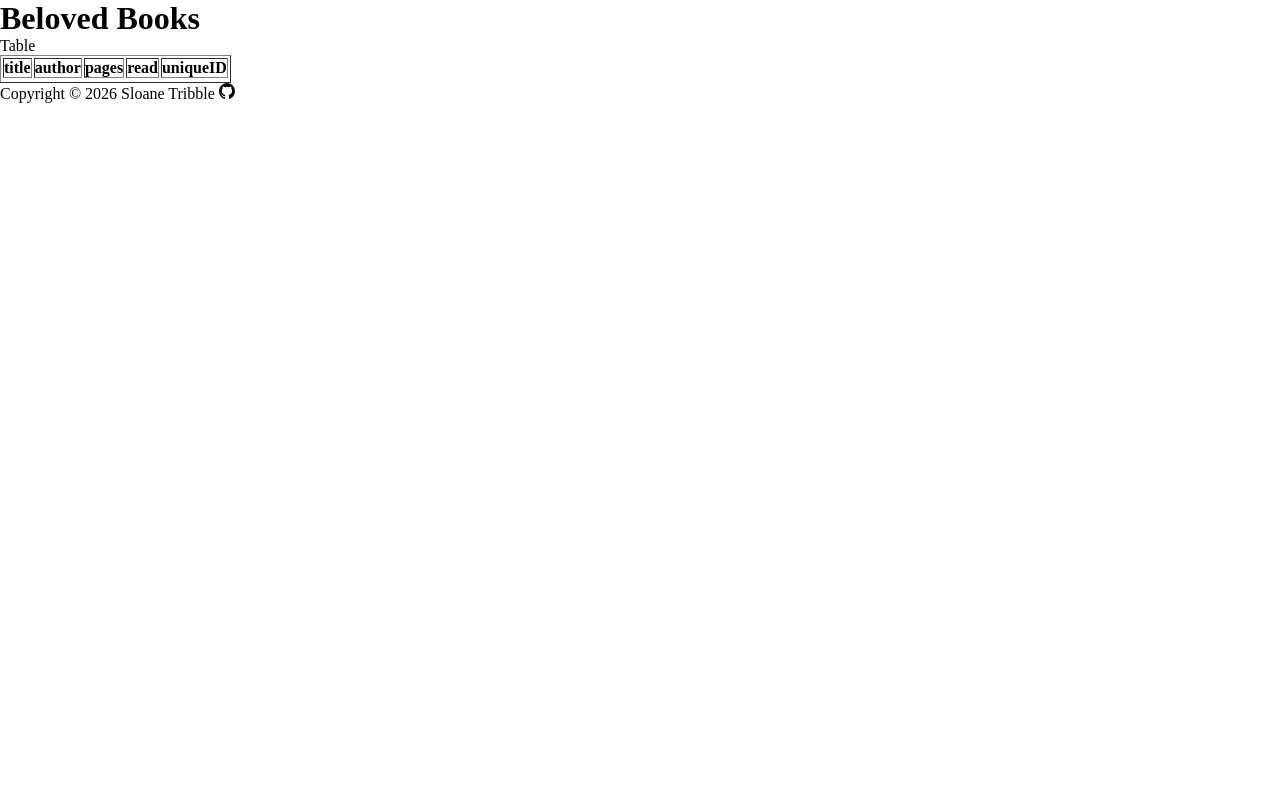
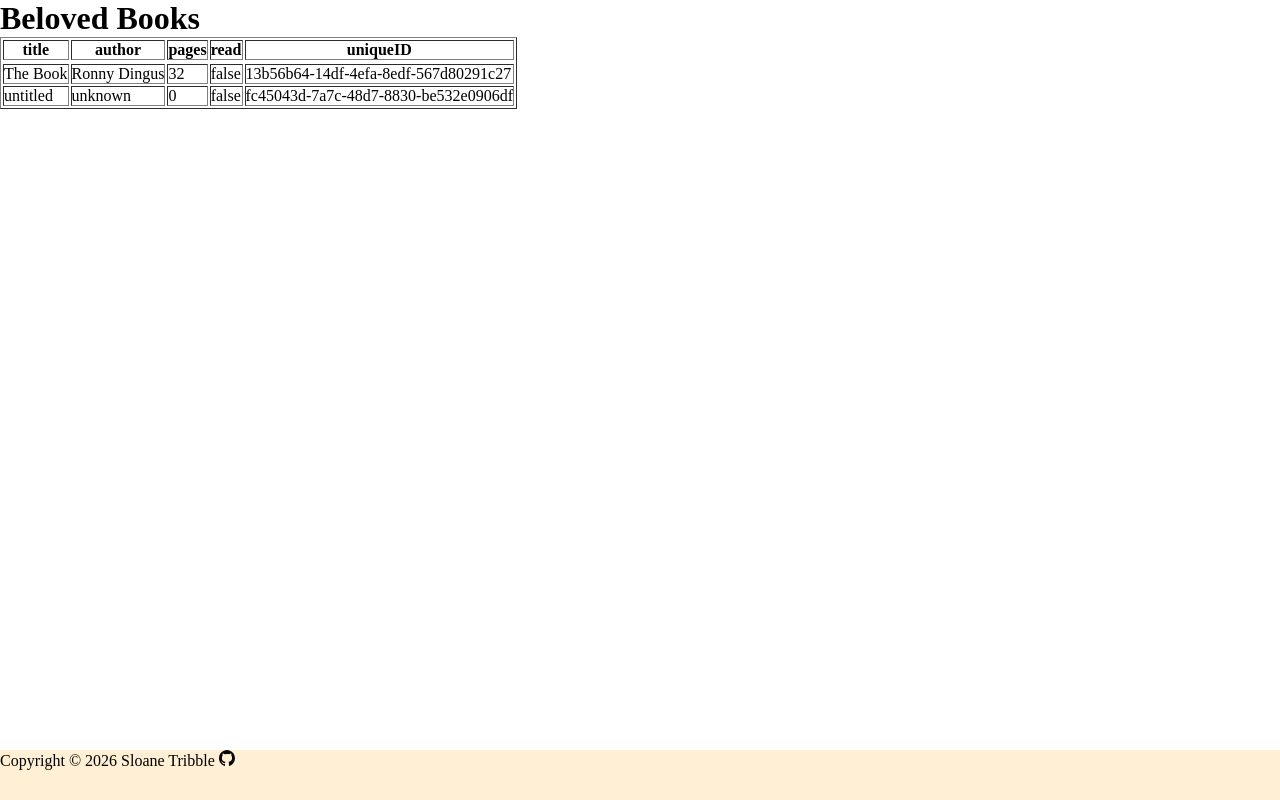
Before and after one commit to SloaneTribble/top-library-v2, a plain HTML site: page index.html in a window 1280 px wide. Drawn offline with Linux system fonts and the light colour scheme.

Commit message:
Stick footer to bottom of page; add JS functionality to populate table

```diff
--- a/index.html
+++ b/index.html
@@ -12,7 +12,7 @@
         <h1 id="main-header">Beloved Books</h1>
     </div>
 
-    <div id="table-container">Table</div>
+    <div id="table-container"></div>
 
      <footer class="footer">
       <p>
--- a/javascript.js
+++ b/javascript.js
@@ -1,7 +1,7 @@
 
 const books = [];
 
-function Book(title, author, pages, read){
+function Book(title = "untitled", author = "unknown", pages = 0, read = false){
     if (!new.target){
         throw Error("You must use the 'new' operator to call the constructor.");
     }
@@ -14,10 +14,12 @@ function Book(title, author, pages, read){
 }
 
 const testBook = new Book("The Book", "Ronny Dingus", 32, false);
+const testBookMissingValue = new Book();
 
 console.log(`Test book: ${testBook}`);
 
 books.push(testBook);
+books.push(testBookMissingValue);
 
 console.log(`Books: ${JSON.stringify(books)}`);
 
@@ -44,15 +46,37 @@ const tableContainer = document.getElementById("table-container");
 tableContainer.appendChild(table);
 
 
-// function to iterate through the Books array and display each on the page via a table
+// take an array of Books and a reference to a table element; for each Book, append a row to the table with the book's property values
+function displayBooks(bookArray, table){
+    bookArray.forEach((book, i) => {
+        const row = document.createElement("tr");
+        Object.values(book).forEach((value, i) => {
+            const cell = document.createElement("td");
+            cell.className = Object.getOwnPropertyNames(book)[i];
+            cell.textContent = value;
+            row.appendChild(cell);
+        });
+        table.appendChild(row);
+    });
+}
 
+displayBooks(books, table);
 
-// function to create a Book object from arguments and store it in an array
+/*
+    allow users to add a new book to Books;
+    - add a button to top of page;
+    - on click, present a modal with book form
+    - on submission of form, create a new book object, add to books array and update table
+*/
 
+/**
+ * allow users to remove books from the table
+ * - each row has a button;
+ * - on click, remove that row from the table and display the updated table
+ */
 
-
-// function to allow users to add a new book to Books
-
-// function to allow users to remove a book from Books
-
-// function to change a book's "read" status
+/**
+ * allow users to change a book's "read" status
+ * - each cell in "read" column is clickable
+ * - clicking toggles that cell's value between true and false
+ */
--- a/style.css
+++ b/style.css
@@ -10,3 +10,20 @@ body,
     height: 1em;
     width: auto;
 }
+
+body {
+  min-height: 100vh;
+  margin: 0;
+  display: grid;
+  grid-template-rows: auto 1fr auto;
+}
+
+header {
+  min-height: 50px;
+  background: lightcyan;
+}
+
+footer {
+  min-height: 50px;
+  background: PapayaWhip;
+}
```
